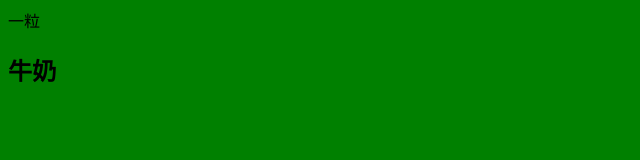
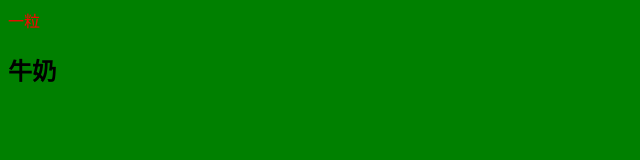
Before and after one commit to xxxhaiyan/html, a plain HTML site: page index3.html in a window 1280 px wide. Shown: the full height of the page, 0-640 px from the left. Drawn offline with Linux system fonts and the light colour scheme.

Commit message:
Update index3.html

```diff
--- a/index3.html
+++ b/index3.html
@@ -5,6 +5,7 @@
 		<title></title>
 		<style type="text/css">
 			body{background: green;}
+			div{color:red}
 		</style>
 	</head>
 
```
